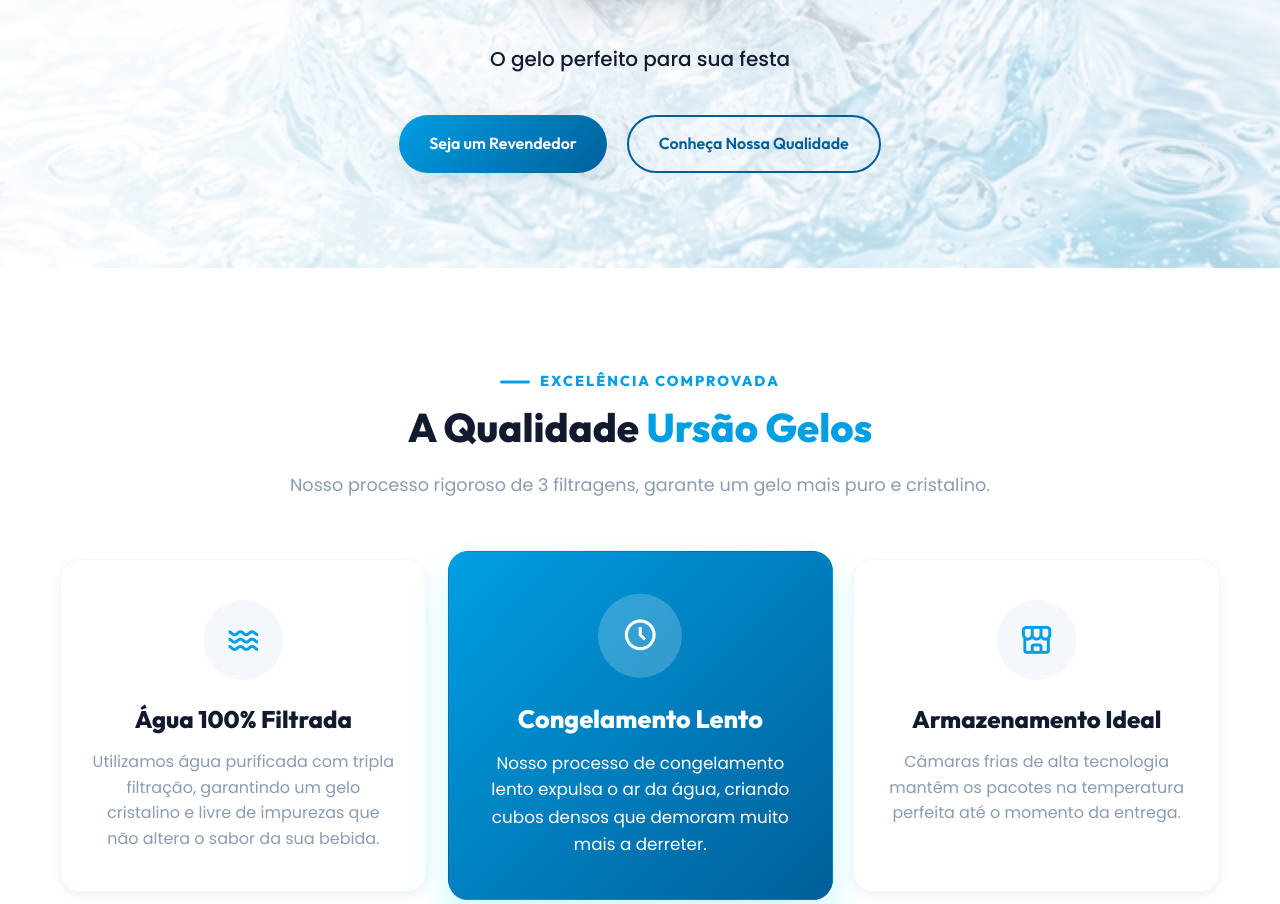
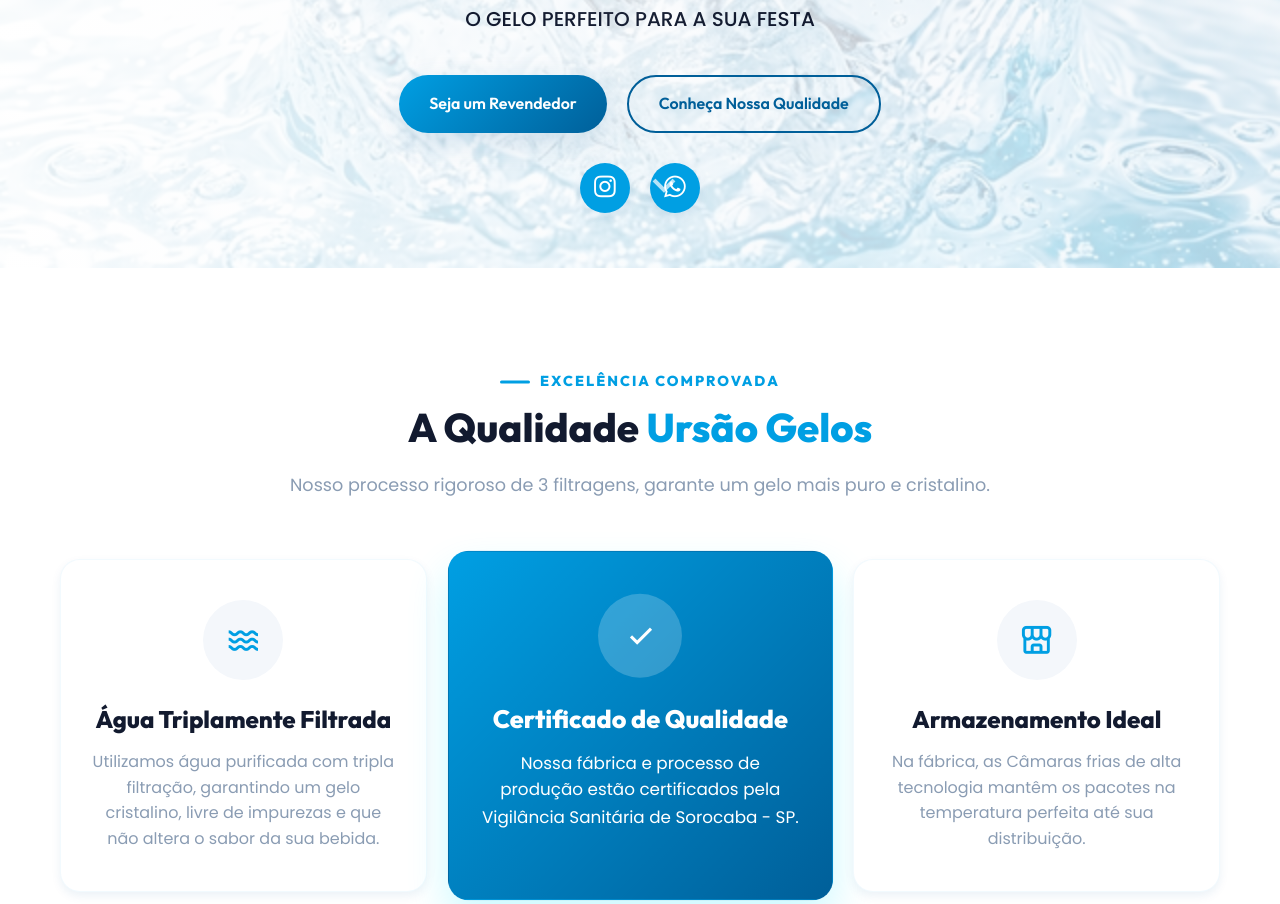
Before and after one commit to Juliopucciarelli/ursaogelos, a plain HTML site: page index.html in a window 1280 px wide. Shown: the part 532-1436 px from the top of the page. Drawn offline with nearby package versions, Linux system fonts and the light colour scheme.

Commit message:
dados corretos

```diff
--- a/index.html
+++ b/index.html
@@ -47,10 +47,20 @@
             <div class="hero-overlay"></div>
             <div class="container hero-content">
                 <img src="assets/logo.png" alt="Ursão Gelos" class="hero-logo">
-                <p class="hero-subtitle">O gelo perfeito para sua festa</p>
+                <p class="hero-subtitle">O GELO PERFEITO PARA A SUA FESTA</p>
                 <div class="hero-cta">
                     <a href="#pontos-venda" class="btn btn-primary">Seja um Revendedor</a>
                     <a href="#qualidade" class="btn btn-outline">Conheça Nossa Qualidade</a>
+                </div>
+                <div class="hero-social">
+                    <a href="https://instagram.com/ursaogelos" target="_blank" rel="noopener noreferrer"
+                        class="hero-social-link" title="Instagram">
+                        <i class='bx bxl-instagram'></i>
+                    </a>
+                    <a href="https://wa.me/5515998179440?text=Ol%C3%A1%2C%20gostaria%20de%20um%20or%C3%A7amento."
+                        target="_blank" rel="noopener noreferrer" class="hero-social-link" title="WhatsApp">
+                        <i class='bx bxl-whatsapp'></i>
+                    </a>
                 </div>
             </div>
             <div class="scroll-indicator">
@@ -75,18 +85,18 @@
                         <div class="icon-wrapper">
                             <i class='bx bx-water'></i>
                         </div>
-                        <h3>Água 100% Filtrada</h3>
-                        <p>Utilizamos água purificada com tripla filtração, garantindo um gelo cristalino e livre de
-                            impurezas que não altera o sabor da sua bebida.</p>
+                        <h3>Água Triplamente Filtrada</h3>
+                        <p>Utilizamos água purificada com tripla filtração, garantindo um gelo cristalino, livre de
+                            impurezas e que não altera o sabor da sua bebida.</p>
                     </div>
 
                     <div class="feature-card highlighted">
                         <div class="icon-wrapper">
-                            <i class='bx bx-time-five'></i>
+                            <i class='bx bx-check'></i>
                         </div>
-                        <h3>Congelamento Lento</h3>
-                        <p>Nosso processo de congelamento lento expulsa o ar da água, criando cubos densos que demoram
-                            muito mais a derreter.</p>
+                        <h3>Certificado de Qualidade</h3>
+                        <p>Nossa fábrica e processo de produção estão certificados pela Vigilância Sanitária de Sorocaba
+                            - SP.</p>
                     </div>
 
                     <div class="feature-card">
@@ -94,8 +104,8 @@
                             <i class='bx bx-store-alt'></i>
                         </div>
                         <h3>Armazenamento Ideal</h3>
-                        <p>Câmaras frias de alta tecnologia mantêm os pacotes na temperatura perfeita até o momento da
-                            entrega.</p>
+                        <p>Na fábrica, as Câmaras frias de alta tecnologia mantêm os pacotes na temperatura perfeita até
+                            sua distribuição.</p>
                     </div>
                 </div>
             </div>
@@ -108,9 +118,9 @@
                     <span class="subtitle">Onde Encontrar</span>
                     <h2>Presente nos <span class="text-primary">Melhores</span> Locais</h2>
                     <p>Encontre os produtos Ursão Gelos em supermercados, conveniências, distribuidoras de bebidas e
-                        postos de combustível parceiros em toda a região.</p>
+                        postos de combustível parceiros em toda a região de Sorocaba - SP.</p>
 
-                    <div class="stats-container">
+                    <!--div class="stats-container">
                         <div class="stat-item">
                             <span class="stat-number">500+</span>
                             <span class="stat-label">Pontos de Venda</span>
@@ -119,7 +129,7 @@
                             <span class="stat-number">100%</span>
                             <span class="stat-label">Satisfação</span>
                         </div>
-                    </div>
+                    </div-->
                 </div>
 
                 <div class="cta-banner">
@@ -159,7 +169,7 @@
                             </div>
                             <div class="info-text">
                                 <h4>WhatsApp / Telefone</h4>
-                                <p>(00) 90000-0000</p>
+                                <p>(15) 99817-9440</p>
                             </div>
                         </div>
 
@@ -169,11 +179,11 @@
                             </div>
                             <div class="info-text">
                                 <h4>E-mail</h4>
-                                <p>contato@ursaogelos.com.br</p>
+                                <p>ursaogelos@gmail.com</p>
                             </div>
                         </div>
 
-                        <div class="info-item">
+                        <!--div class="info-item">
                             <div class="info-icon">
                                 <i class='bx bx-map'></i>
                             </div>
@@ -181,7 +191,7 @@
                                 <h4>Endereço Fábrica</h4>
                                 <p>Rua do Frio, 123 - Polo Industrial<br>Cidade, Estado</p>
                             </div>
-                        </div>
+                        </div-->
 
                         <div class="social-links">
                             <a href="#" class="social-icon"><i class='bx bxl-instagram'></i></a>
--- a/style.css
+++ b/style.css
@@ -374,7 +374,7 @@
     max-width: 450px;
     width: 90%;
     margin: 0 auto 30px;
-    filter: drop-shadow(0 10px 25px rgba(0, 0, 0, 0.5));
+    filter: drop-shadow(0 15px 40px rgba(255, 255, 255, 0.7)) drop-shadow(0 5px 15px rgba(255, 255, 255, 0.5));
 }
 
 .hero-subtitle {
@@ -391,6 +391,33 @@
     justify-content: center;
     gap: 20px;
     flex-wrap: wrap;
+}
+
+.hero-social {
+    display: flex;
+    justify-content: center;
+    gap: 20px;
+    margin-top: 30px;
+}
+
+.hero-social-link {
+    display: flex;
+    align-items: center;
+    justify-content: center;
+    width: 50px;
+    height: 50px;
+    border-radius: 50%;
+    background: var(--clr-primary);
+    color: var(--clr-white);
+    font-size: 1.8rem;
+    transition: var(--transition);
+    box-shadow: var(--shadow-sm);
+}
+
+.hero-social-link:hover {
+    transform: translateY(-5px);
+    background: var(--clr-primary-dark);
+    box-shadow: var(--shadow-md);
 }
 
 .scroll-indicator {
```
